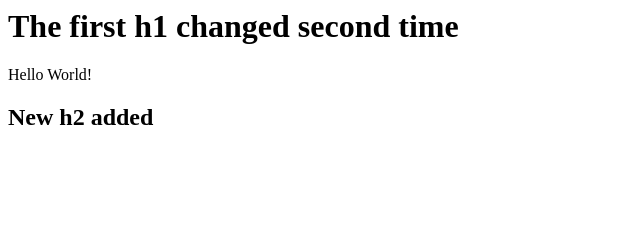
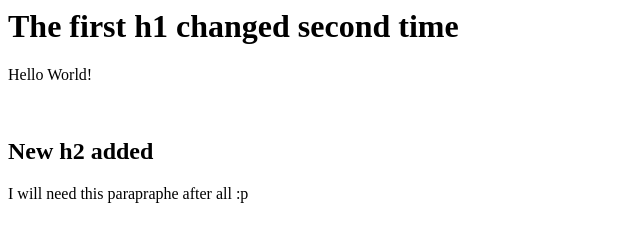
Before and after one commit to kirisiri/learning-git, a plain HTML site: page index.html in a window 1280 px wide. Shown: the whole page, without its empty margins (0-640 px from the left). Drawn offline with Linux system fonts and the light colour scheme.

Commit message:
Add p under h2

```diff
--- a/index.html
+++ b/index.html
@@ -5,7 +5,8 @@
 	</head>
 	<body>
 		<h1>The first h1 changed second time</h1>
-	<p> Hello World!</p>
+		<p> Hello World!</p><br>
 		<h2>New h2 added</h2>
+		<p>I will need this parapraphe after all :p</p>
 	</body>
 </html>
```
Lines whose indentation alone changed are shown as unchanged.
